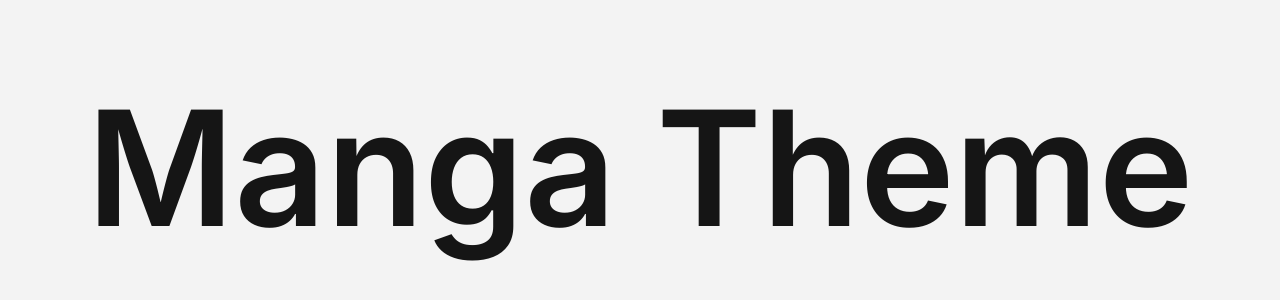
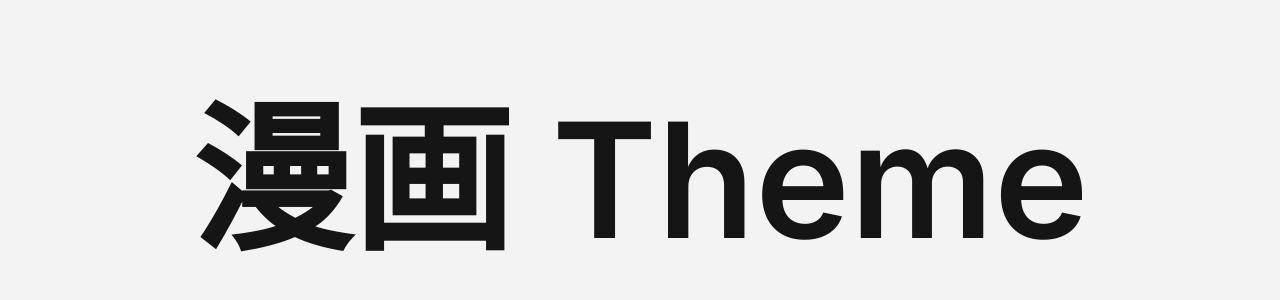
Before and after one commit to morangoo/jinki, a Next.js app: page /layouts/manga in a window 1280 px wide. Shown: the part 216-516 px from the top of the page. Built offline with nearby package versions, Linux system fonts and the light colour scheme.

Commit message:
[stweak] a bit of japanese

```diff
--- a/app/layouts/manga/page.tsx
+++ b/app/layouts/manga/page.tsx
@@ -3,7 +3,7 @@ export default function MangaTheme() {
     return (
         <MangaLayout>
             <div style={{ display: "flex", alignItems: "center", justifyContent: "center"}}>
-                <h1 style={{fontSize: "20vh", fontWeight: "bold"}}>Manga Theme</h1>
+                <h1 style={{fontSize: "20vh", fontWeight: "bold"}}>漫画 Theme</h1>
             </div>
         </MangaLayout>
     );
```
